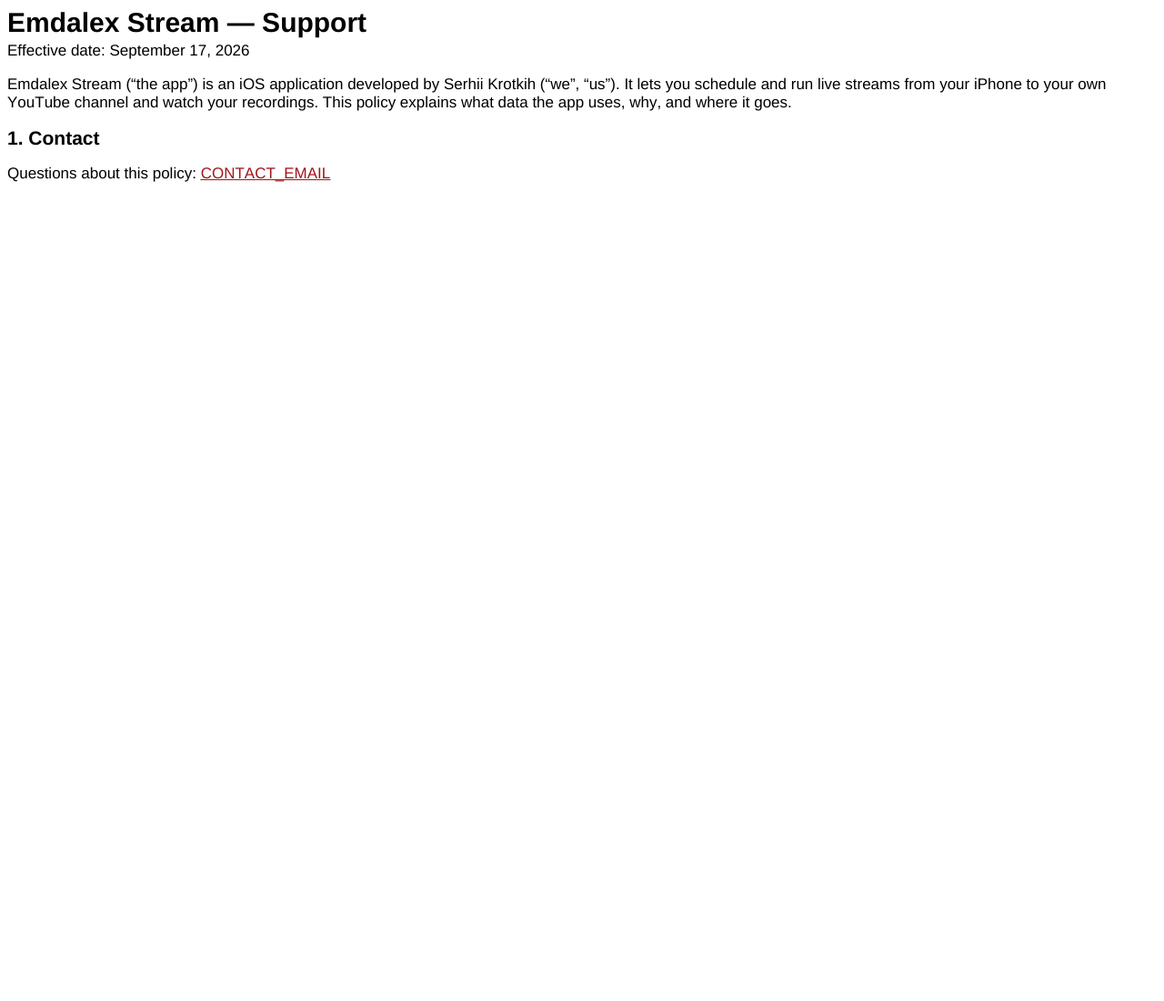
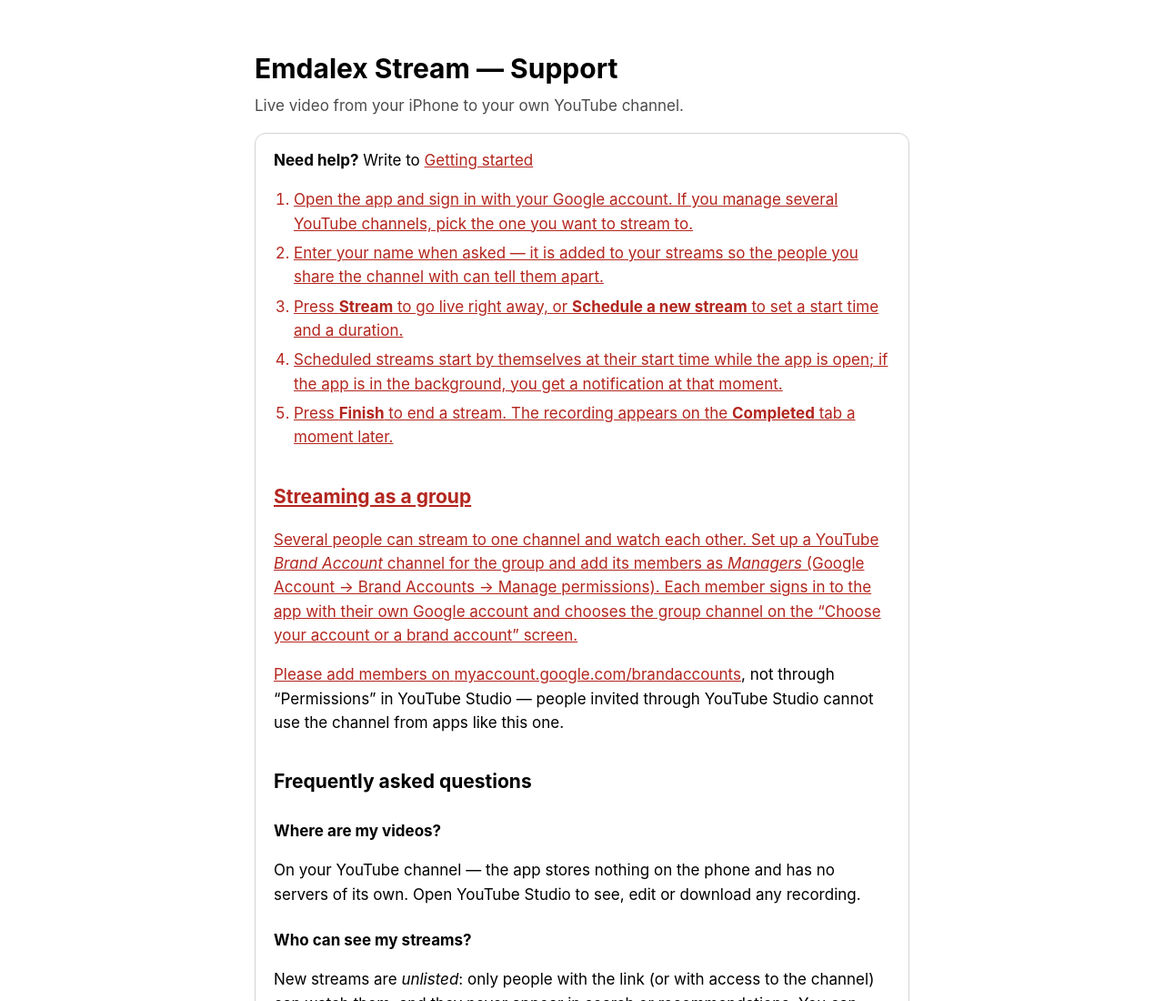
Before and after one commit to SKrotkih/privacy-policy, a plain HTML site: page support/index.html in a window 1280 px wide. Shown: the top 1100 px of the page at 91% size. Before the commit the page ends 800 px from the top, so only its background shows below. Drawn offline with Linux system fonts and the light colour scheme.

Commit message:
Update support page

```diff
--- a/support/index.html
+++ b/support/index.html
@@ -1,22 +1,71 @@
-<!DOCTYPE html PUBLIC "-//W3C//DTD HTML 4.01//EN" "http://www.w3.org/TR/html4/strict.dtd">
-<html>
+<!DOCTYPE html>
+<html lang="en">
 <head>
-  <meta http-equiv="Content-Type" content="text/html; charset=utf-8">
-  <meta http-equiv="Content-Style-Type" content="text/css">
-  <title></title>
-  <meta name="Generator" content="Cocoa HTML Writer">
-  <meta name="CocoaVersion" content="2685.7">
-  <style type="text/css">
-    p.p2 {margin: 0.0px 0.0px 17.0px 0.0px; font: 17.0px 'Helvetica Neue'; -webkit-text-stroke: #ffffff}
-    span.s1 {font-kerning: none}
-    span.s2 {font: 17.0px 'Helvetica Neue'; text-decoration: underline ; font-kerning: none; color: #a21518; -webkit-text-stroke: 0px #a21518}
-  </style>
+<meta charset="utf-8">
+<meta name="viewport" content="width=device-width, initial-scale=1">
+<title>Emdalex Stream — Support</title>
+<style>
+  :root { color-scheme: light dark; }
+  body { font: 17px/1.55 -apple-system, BlinkMacSystemFont, "Segoe UI", Helvetica, Arial, sans-serif;
+         max-width: 720px; margin: 0 auto; padding: 32px 20px 64px; }
+  h1 { font-size: 30px; margin-bottom: 4px; }
+  h2 { font-size: 21px; margin-top: 36px; }
+  h3 { font-size: 17px; margin-top: 24px; }
+  .meta { opacity: .7; margin-top: 0; }
+  a { color: #B3261E; }
+  .contact { padding: 16px 20px; border: 1px solid rgba(128,128,128,.35); border-radius: 12px; margin-top: 12px; }
+  ol { padding-left: 22px; }
+  li { margin: 6px 0; }
+</style>
 </head>
 <body>
-<h1 style="margin: 0.0px 0.0px 4.0px 0.0px; font: 30.0px 'Helvetica Neue'; -webkit-text-stroke: #ffffff"><span class="s1"><b>Emdalex Stream — Support</b></span></h1>
-<p class="p2"><span class="s1">Effective date: September 17, 2026</span></p>
-<p class="p2"><span class="s1">Emdalex Stream (“the app”) is an iOS application developed by Serhii Krotkih (“we”, “us”). It lets you schedule and run live streams from your iPhone to your own YouTube channel and watch your recordings. This policy explains what data the app uses, why, and where it goes.</span></p>
-<h2 style="margin: 0.0px 0.0px 17.4px 0.0px; font: 21.0px 'Helvetica Neue'; -webkit-text-stroke: #ffffff"><span class="s1"><b>1. Contact</b></span></h2>
-<p class="p2"><span class="s1">Questions about this policy: <a href="mailto:CONTACT_EMAIL"><span class="s2">CONTACT_EMAIL</span></a></span></p>
+
+<h1>Emdalex Stream — Support</h1>
+<p class="meta">Live video from your iPhone to your own YouTube channel.</p>
+
+<div class="contact">
+  <strong>Need help?</strong> Write to <a href="mailto:sergey.krotkih@gmail.com>CONTACT_EMAIL</a>.
+  Please include your iPhone model, iOS version and, if possible, a screenshot — we usually answer within two business days.
+</div>
+
+<h2>Getting started</h2>
+<ol>
+  <li>Open the app and sign in with your Google account. If you manage several YouTube channels, pick the one you want to stream to.</li>
+  <li>Enter your name when asked — it is added to your streams so the people you share the channel with can tell them apart.</li>
+  <li>Press <strong>Stream</strong> to go live right away, or <strong>Schedule a new stream</strong> to set a start time and a duration.</li>
+  <li>Scheduled streams start by themselves at their start time while the app is open; if the app is in the background, you get a notification at that moment.</li>
+  <li>Press <strong>Finish</strong> to end a stream. The recording appears on the <strong>Completed</strong> tab a moment later.</li>
+</ol>
+
+<h2>Streaming as a group</h2>
+<p>Several people can stream to one channel and watch each other. Set up a YouTube <em>Brand Account</em> channel for the group and add its members as <em>Managers</em> (Google Account → Brand Accounts → Manage permissions). Each member signs in to the app with their own Google account and chooses the group channel on the “Choose your account or a brand account” screen.</p>
+<p>Please add members on <a href="https://myaccount.google.com/brandaccounts">myaccount.google.com/brandaccounts</a>, not through “Permissions” in YouTube Studio — people invited through YouTube Studio cannot use the channel from apps like this one.</p>
+
+<h2>Frequently asked questions</h2>
+
+<h3>Where are my videos?</h3>
+<p>On your YouTube channel — the app stores nothing on the phone and has no servers of its own. Open YouTube Studio to see, edit or download any recording.</p>
+
+<h3>Who can see my streams?</h3>
+<p>New streams are <em>unlisted</em>: only people with the link (or with access to the channel) can watch them, and they never appear in search or recommendations. You can choose <em>private</em> or <em>public</em> when scheduling a stream.</p>
+
+<h3>The Live tab shows someone else’s stream — how do I watch it?</h3>
+<p>Tap it. The first time, the app asks whether to open streams in its built-in browser or in the YouTube app; you can change this choice later in Settings. Live video on YouTube runs with a delay of about 10–30 seconds — that is normal.</p>
+
+<h3>A stream did not start at its scheduled time</h3>
+<p>The app starts a stream only on the phone of the person who created it, and only while it is open or after that person taps the “Time to go live” notification. Make sure notifications are allowed for Emdalex Stream in iOS Settings and that the phone is not in Low Power Mode.</p>
+
+<h3>“Could not create the stream” / sign-in problems</h3>
+<p>Live streaming must be enabled on the channel: open <a href="https://studio.youtube.com">YouTube Studio</a> → Go live once; YouTube may ask to verify a phone number and then enables streaming within 24 hours. If sign-in keeps failing, sign out from the app’s side menu and sign in again.</p>
+
+<h3>I deleted a stream in the app — is it gone from YouTube?</h3>
+<p>Yes. Deleting a stream removes the broadcast, its recording and its stream key from YouTube. This cannot be undone.</p>
+
+<h3>How do I remove the app’s access to my Google account?</h3>
+<p>Sign out in the side menu, or revoke access at <a href="https://myaccount.google.com/permissions">myaccount.google.com/permissions</a>.</p>
+
+<h2>Privacy</h2>
+<p>The app collects no data. See the <a href="../">Privacy Policy</a>.</p>
+
 </body>
 </html>
```
